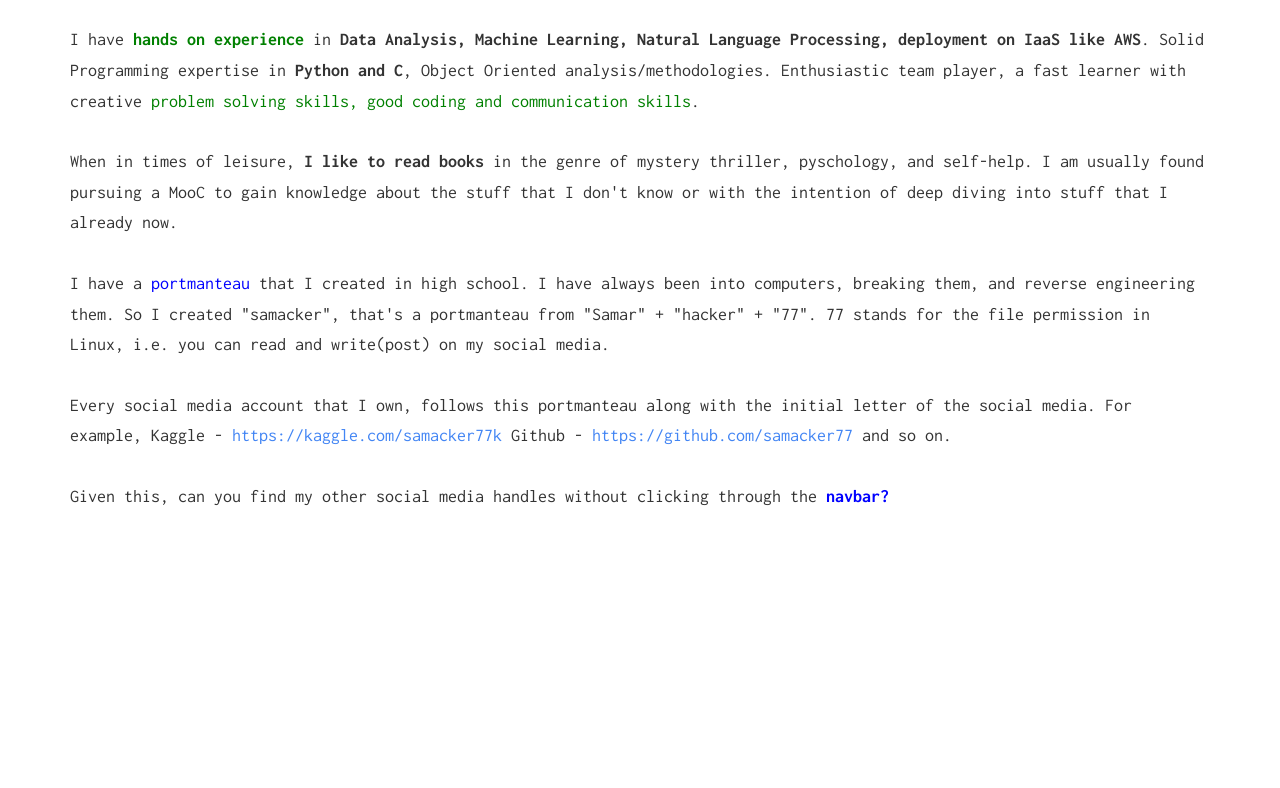
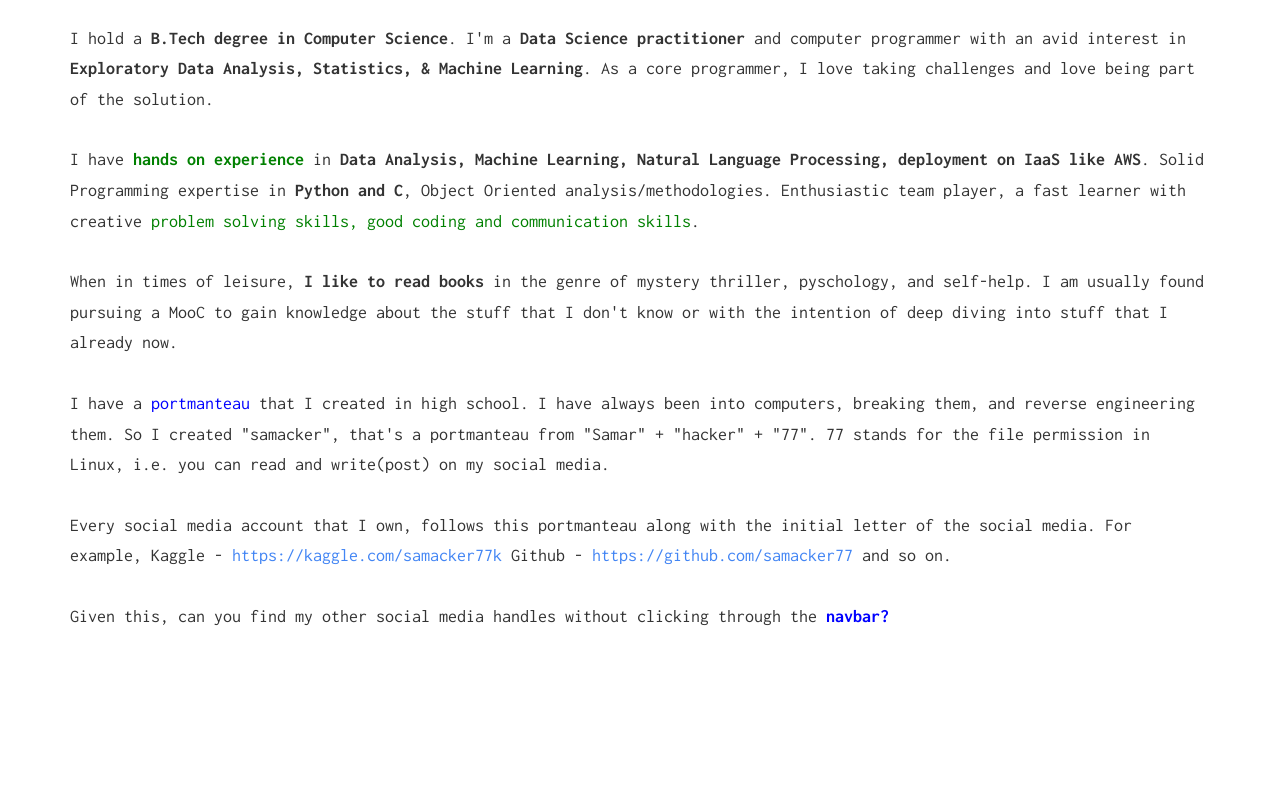
Before and after one commit to samacker77/samacker77.github.io, a plain HTML site: page index.html in a window 1280 px wide. Shown: the part 322-1110 px from the top of the page. Before the commit the page ends 990 px from the top, so only its background shows below. Drawn offline with Linux system fonts and the light colour scheme.

Commit message:
new design updatev2

```diff
--- a/index.html
+++ b/index.html
@@ -180,7 +180,7 @@ span a:hover {
 		  </nav>
 
 <div id="fh5co-wireframe">
-		<div class="container" style="margin-top: -120px;">
+		<div class="container" style="margin-top: 0px;">
 			<div class="row">
 				<div class="col-md-12 animate-box">
 					<p>Hi! I am <a href="https://linkedin.com/in/samacker77l" target="_blank"><strong><span style="font-size: 25px;">Samar Srivastava</span></strong></a>.<br><br>I hold a <strong>B.Tech degree in Computer Science</strong>. I'm a <strong>Data Science practitioner</strong> and computer programmer with an avid interest in <strong>Exploratory Data Analysis, Statistics, & Machine Learning</strong>. As a core programmer, I love taking challenges and love being part of the solution.</p>
```
